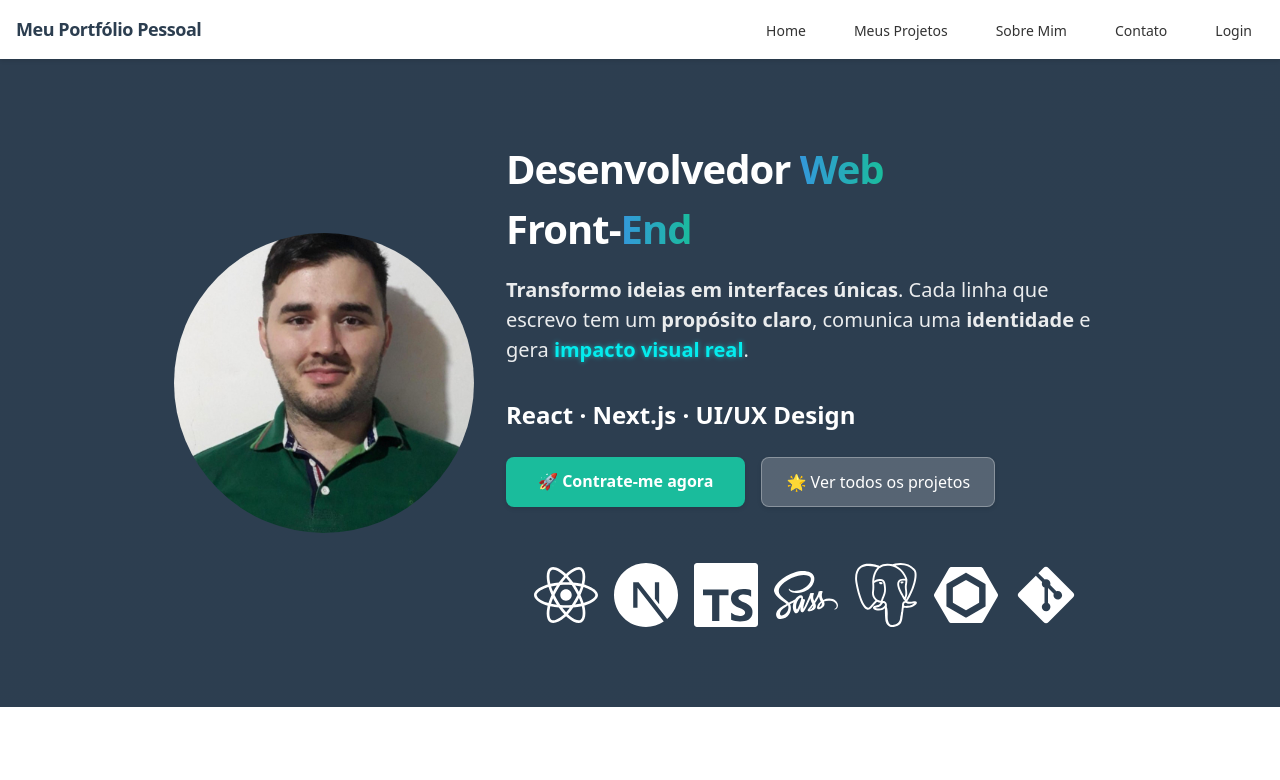
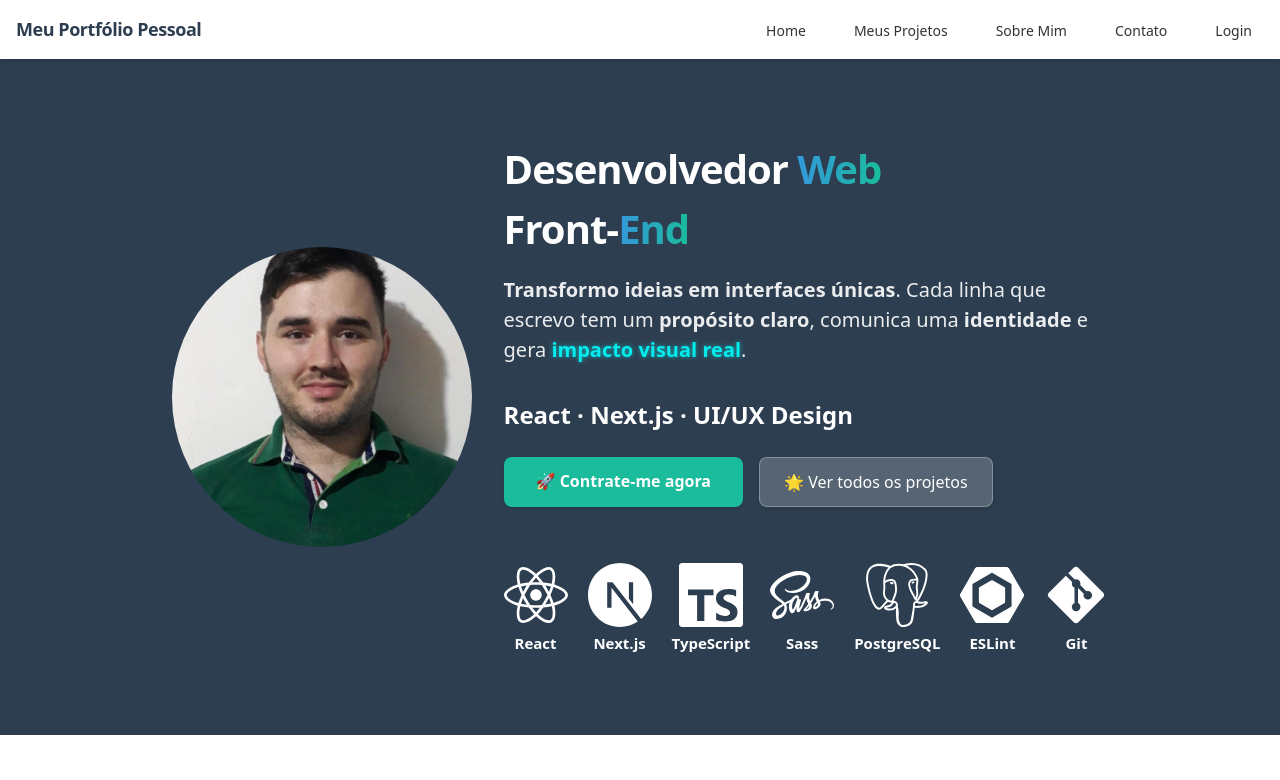
Before and after one commit to lincon-cardoso/meu-portifolio, a Next.js app: page / in a window 1280 px wide. Shown: the top 780 px of the page. Built offline with nearby package versions, Linux system fonts and the light colour scheme.

Commit message:
corrige caminhos de importação, renomeia arquivos de estilo e adiciona validação de email e senha

```diff
--- a/src/app/page.tsx
+++ b/src/app/page.tsx
@@ -1,4 +1,4 @@
-import HomePage from "@/components/HomePage";
+import HomePage from "@/components/home/HomePage";
 import Cabecalho from "@/components/layout/Cabecalho"; // Ensure that the file exists at this path
 import Rodape from "@/components/layout/Rodape"; // Ensure that the file exists at this path
 
--- a/src/components/HomePage.tsx
+++ b/src/components/home/HomePage.tsx
@@ -49,13 +49,34 @@ export default function HomePage() {
             {/* Stacks */}
             {/* Stacks com ícones */}
             <div className="MeuPortifolio-stacks">
+              <div className="stack-item">
                 <FaReact title="React" className="icon" />
+                <span className="stack-name">React</span>
+              </div>
+              <div className="stack-item">
                 <SiNextdotjs title="Next.js" className="icon" />
+                <span className="stack-name">Next.js</span>
+              </div>
+              <div className="stack-item">
                 <SiTypescript title="TypeScript" className="icon" />
+                <span className="stack-name">TypeScript</span>
+              </div>
+              <div className="stack-item">
                 <FaSass title="Sass" className="icon" />
+                <span className="stack-name">Sass</span>
+              </div>
+              <div className="stack-item">
                 <SiPostgresql title="PostgreSQL" className="icon" />
+                <span className="stack-name">PostgreSQL</span>
+              </div>
+              <div className="stack-item">
                 <SiEslint title="ESLint" className="icon" />
+                <span className="stack-name">ESLint</span>
+              </div>
+              <div className="stack-item">
                 <FaGitAlt title="Git" className="icon" />
+                <span className="stack-name">Git</span>
+              </div>
             </div>
           </div>
         </div>
--- a/src/style/sections/login.scss
+++ b/src/style/sections/login.scss
@@ -44,7 +44,22 @@
         margin-top: 5px;
       }
     }
+    .button-group {
+      display: flex;
+      justify-content: space-between;
+      margin-top: 20px;
+      gap: 10px;
 
+      .forgot-password {
+        color: #007bff;
+        text-decoration: none;
+        font-size: 14px;
+        cursor: pointer;
+
+        &:hover {
+          text-decoration: underline;
+        }
+      }
       .login-button {
         width: 100%;
         padding: 10px;
@@ -60,5 +75,21 @@
           background-color: #0056b3;
         }
       }
+      .logout-button {
+        width: 100%;
+        padding: 10px;
+        background-color: #dc3545;
+        color: #fff;
+        border: none;
+        border-radius: 4px;
+        font-size: 16px;
+        cursor: pointer;
+        transition: background-color 0.3s;
+
+        &:hover {
+          background-color: #c82333;
         }
       }
+    }
+  }
+}
--- a/src/style/sections/secao-portfolio.scss
+++ b/src/style/sections/secao-portfolio.scss
@@ -120,20 +120,31 @@
 /* ===========================
    Stacks (ícones de tecnologias)
 =========================== */
+
+
 .MeuPortifolio-stacks {
   margin-top: 3.5rem;
   display: flex;
-  gap: 1rem;
-  justify-content: center;
-  // border: 3px solid red;
-  text-align: left;
-}
+  flex-wrap: wrap;
+  gap: 20px;
+
+  .stack-item {
+    display: flex;
+    flex-direction: column;
+    align-items: center;
 
     .icon {
       font-size: 4rem;
       transition: transform 0.3s ease;
+      &:hover {
+        transform: scale(1.15);
+      }
     }
 
-.icon:hover {
-  transform: scale(1.15);
+    .stack-name {
+      margin-top: 5px;
+      font-size: 15px;
+      font-weight: bold;
     }
+  }
+}
--- a/src/style/style.scss
+++ b/src/style/style.scss
@@ -11,5 +11,5 @@
 @use './sections/contato.scss';
 @use './components/rodape.scss';
 @use './utilities/classes-utilitarias.scss';
-@use './utilities/midia-queries.scss';
+@use './utilities/media-queries.scss';
 @use './sections/login.scss';
```
Also changed, not shown: src/app/login/page.tsx (+18 -3 lines), src/style/utilities/media-queries.scss (renamed from src/style/utilities/midia-queries.scss), src/utils/validation.ts (renamed from src/utils/validation.tsx). Lines whose indentation alone changed are shown as unchanged.
